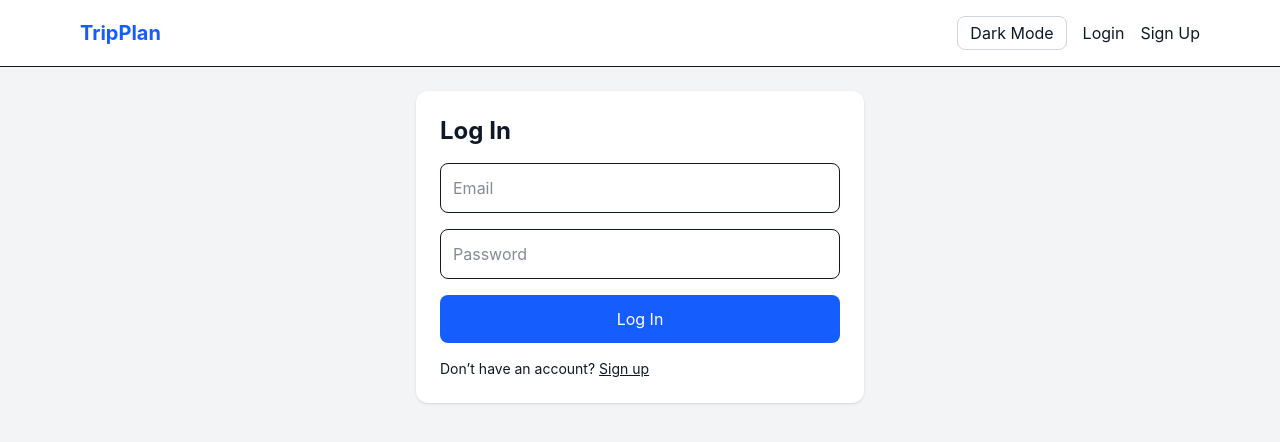
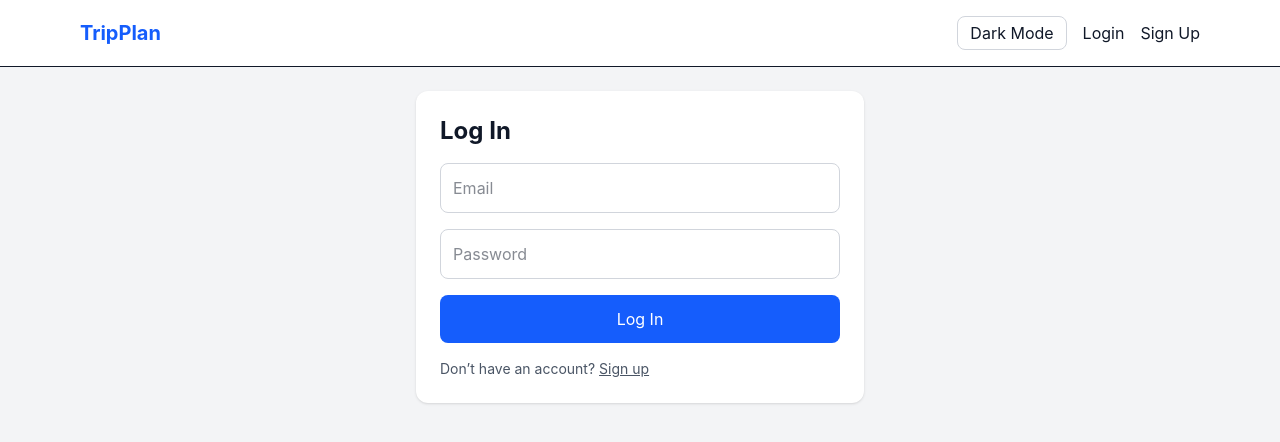
Before and after one commit to kocevanatalia/tripplan, a React (Vite) app: page /login in a window 1280 px wide. Shown: the top 442 px of the page. Built offline with nearby package versions, Linux system fonts and the light colour scheme; no server answers.

Commit message:
Fix Vercel routing and dark mode on auth pages

```diff
--- a/src/pages/Home.jsx
+++ b/src/pages/Home.jsx
@@ -1,10 +1,17 @@
 import { Link } from "react-router-dom";
+import { useTheme } from "../context/ThemeContext";
 
 function Home() {
+  const { darkMode } = useTheme();
+
   return (
     <div className="flex flex-col items-center justify-center text-center py-20">
       <h1 className="text-5xl font-bold text-blue-600">TripPlan</h1>
-      <p className="mt-4 text-lg text-gray-600 max-w-2xl">
+      <p
+        className={`mt-4 text-lg max-w-2xl ${
+          darkMode ? "text-gray-300" : "text-gray-600"
+        }`}
+      >
         Organize your trips, plan your itinerary, and keep everything in one place.
       </p>
 
@@ -17,7 +24,11 @@ function Home() {
         </Link>
         <Link
           to="/login"
-          className="border border-gray-300 px-6 py-3 rounded-lg hover:bg-gray-50"
+          className={`px-6 py-3 rounded-lg border ${
+            darkMode
+              ? "border-gray-600 text-white hover:bg-gray-800"
+              : "border-gray-300 text-gray-900 hover:bg-gray-50"
+          }`}
         >
           Log In
         </Link>
--- a/src/pages/Login.jsx
+++ b/src/pages/Login.jsx
@@ -1,39 +1,62 @@
-import { useState } from "react";
+import { useEffect, useState } from "react";
 import { useAuth } from "../context/AuthContext";
 import { useNavigate, Link } from "react-router-dom";
+import { useTheme } from "../context/ThemeContext";
+import Toast from "../components/Toast";
 
 function Login() {
   const [email, setEmail] = useState("");
   const [password, setPassword] = useState("");
-  const [error, setError] = useState("");
+  const [successMessage, setSuccessMessage] = useState("");
+  const [toastType, setToastType] = useState("success");
 
   const { login } = useAuth();
+  const { darkMode } = useTheme();
   const navigate = useNavigate();
+
+  const cardClass = darkMode
+    ? "bg-gray-800 text-white"
+    : "bg-white text-gray-900";
+
+  const inputClass = darkMode
+    ? "border p-3 rounded-lg bg-gray-700 text-white border-gray-600 placeholder-gray-300"
+    : "border p-3 rounded-lg bg-white text-gray-900 border-gray-300";
+
+  useEffect(() => {
+    if (!successMessage) return;
+
+    const timer = setTimeout(() => {
+      setSuccessMessage("");
+    }, 2500);
+
+    return () => clearTimeout(timer);
+  }, [successMessage]);
 
   const handleSubmit = async (e) => {
     e.preventDefault();
-    setError("");
 
     try {
       await login(email, password);
       navigate("/dashboard");
     } catch (err) {
-      setError("Failed to log in");
       console.log(err);
+      setToastType("error");
+      setSuccessMessage("Failed to log in");
     }
   };
 
   return (
-    <div className="max-w-md mx-auto bg-white p-6 rounded-xl shadow">
+    <div className="max-w-md mx-auto">
+      <Toast message={successMessage} type={toastType} />
+
+      <div className={`p-6 rounded-xl shadow ${cardClass}`}>
         <h2 className="text-2xl font-bold mb-4">Log In</h2>
-
-      {error && <p className="text-red-500 mb-3">{error}</p>}
 
         <form onSubmit={handleSubmit} className="flex flex-col gap-4">
           <input
             type="email"
             placeholder="Email"
-          className="border p-3 rounded-lg"
+            className={inputClass}
             value={email}
             onChange={(e) => setEmail(e.target.value)}
             required
@@ -42,7 +65,7 @@ function Login() {
           <input
             type="password"
             placeholder="Password"
-          className="border p-3 rounded-lg"
+            className={inputClass}
             value={password}
             onChange={(e) => setPassword(e.target.value)}
             required
@@ -53,13 +76,14 @@ function Login() {
           </button>
         </form>
 
-      <p className="mt-4 text-sm">
+        <p className={`mt-4 text-sm ${darkMode ? "text-gray-300" : "text-gray-600"}`}>
           Don’t have an account?{" "}
           <Link to="/signup" className="underline">
             Sign up
           </Link>
         </p>
       </div>
+    </div>
   );
 }
 
--- a/src/pages/NotFound.jsx
+++ b/src/pages/NotFound.jsx
@@ -1,10 +1,15 @@
 import { Link } from "react-router-dom";
+import { useTheme } from "../context/ThemeContext";
 
 function NotFound() {
+  const { darkMode } = useTheme();
+
   return (
     <div className="text-center py-20">
       <h1 className="text-4xl font-bold">404</h1>
-      <p className="mt-3 text-gray-600">Page not found.</p>
+      <p className={`mt-3 ${darkMode ? "text-gray-300" : "text-gray-600"}`}>
+        Page not found.
+      </p>
       <Link to="/" className="inline-block mt-6 text-blue-600 hover:underline">
         Go back home
       </Link>
--- a/src/pages/Signup.jsx
+++ b/src/pages/Signup.jsx
@@ -1,39 +1,62 @@
-import { useState } from "react";
+import { useEffect, useState } from "react";
 import { useAuth } from "../context/AuthContext";
 import { useNavigate, Link } from "react-router-dom";
+import { useTheme } from "../context/ThemeContext";
+import Toast from "../components/Toast";
 
 function Signup() {
   const [email, setEmail] = useState("");
   const [password, setPassword] = useState("");
-  const [error, setError] = useState("");
+  const [successMessage, setSuccessMessage] = useState("");
+  const [toastType, setToastType] = useState("success");
 
   const { signup } = useAuth();
+  const { darkMode } = useTheme();
   const navigate = useNavigate();
+
+  const cardClass = darkMode
+    ? "bg-gray-800 text-white"
+    : "bg-white text-gray-900";
+
+  const inputClass = darkMode
+    ? "border p-3 rounded-lg bg-gray-700 text-white border-gray-600 placeholder-gray-300"
+    : "border p-3 rounded-lg bg-white text-gray-900 border-gray-300";
+
+  useEffect(() => {
+    if (!successMessage) return;
+
+    const timer = setTimeout(() => {
+      setSuccessMessage("");
+    }, 2500);
+
+    return () => clearTimeout(timer);
+  }, [successMessage]);
 
   const handleSubmit = async (e) => {
     e.preventDefault();
-    setError("");
 
     try {
       await signup(email, password);
       navigate("/dashboard");
     } catch (err) {
-      setError("Failed to create account");
       console.log(err);
+      setToastType("error");
+      setSuccessMessage("Failed to create account");
     }
   };
 
   return (
-    <div className="max-w-md mx-auto bg-white p-6 rounded-xl shadow">
+    <div className="max-w-md mx-auto">
+      <Toast message={successMessage} type={toastType} />
+
+      <div className={`p-6 rounded-xl shadow ${cardClass}`}>
         <h2 className="text-2xl font-bold mb-4">Create Account</h2>
-
-      {error && <p className="text-red-500 mb-3">{error}</p>}
 
         <form onSubmit={handleSubmit} className="flex flex-col gap-4">
           <input
             type="email"
             placeholder="Email"
-          className="border p-3 rounded-lg"
+            className={inputClass}
             value={email}
             onChange={(e) => setEmail(e.target.value)}
             required
@@ -42,7 +65,7 @@ function Signup() {
           <input
             type="password"
             placeholder="Password"
-          className="border p-3 rounded-lg"
+            className={inputClass}
             value={password}
             onChange={(e) => setPassword(e.target.value)}
             required
@@ -53,13 +76,14 @@ function Signup() {
           </button>
         </form>
 
-      <p className="mt-4 text-sm">
+        <p className={`mt-4 text-sm ${darkMode ? "text-gray-300" : "text-gray-600"}`}>
           Already have an account?{" "}
           <Link to="/login" className="underline">
             Log in
           </Link>
         </p>
       </div>
+    </div>
   );
 }
 
```
Lines whose indentation alone changed are shown as unchanged.
